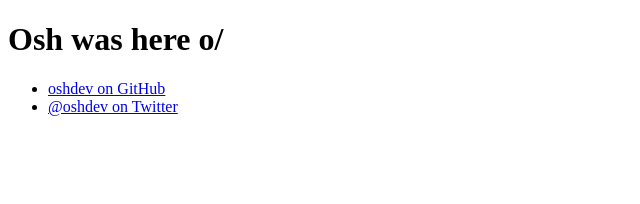
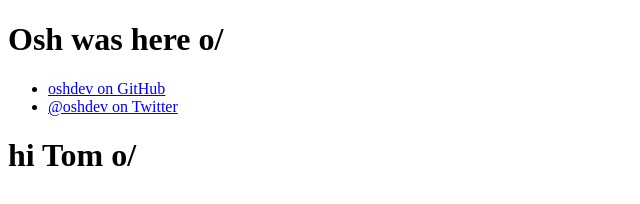
Before and after one commit to oshdev/oshdev.com-ghpages, a plain HTML site: page static/index.html in a window 1280 px wide. Shown: the whole page, without its empty margins (0-640 px from the left). Drawn offline with Linux system fonts and the light colour scheme.

Commit message:
Update index.html

```diff
--- a/static/index.html
+++ b/static/index.html
@@ -12,5 +12,6 @@
     <li><a href=https://github.com/oshdev>oshdev on GitHub</a></li>
     <li><a href=https://twitter.com/oshdev>@oshdev on Twitter</a></li>
   </ul>
+  <h1>hi Tom o/</h1>
 </body>
 </html>
```
